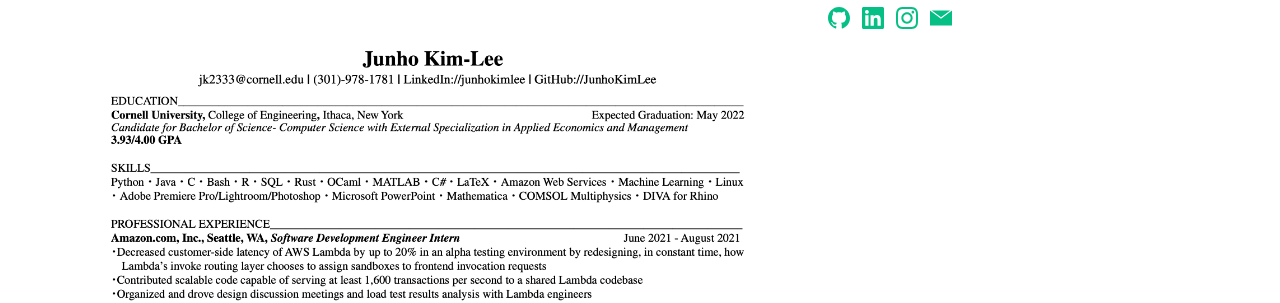
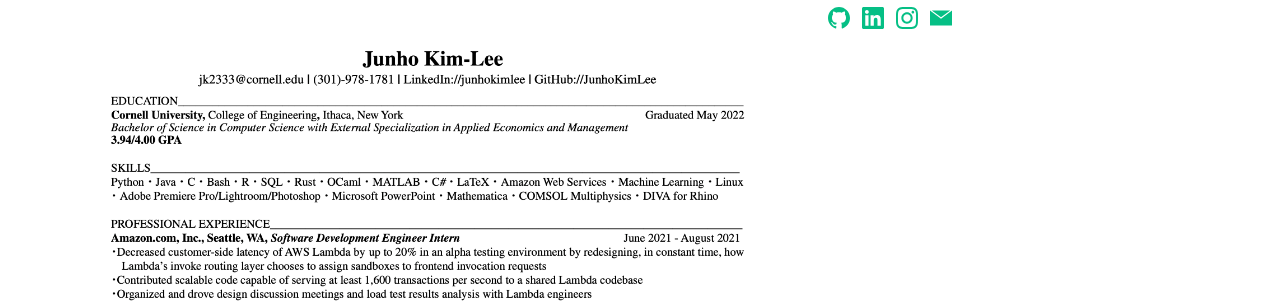
Before and after one commit to JunhoKimLee/JunhoKimLee.github.io, a Jekyll site: the page built from resume.md, in a window 1280 px wide. Shown: the part 205-508 px from the top of the page. Built offline with Jekyll 4.4.1, drawn with Linux system fonts in a browser that asks for light colours; nearby versions of some CDN libraries.

Commit message:
updated resume

```diff
--- a/resume.md
+++ b/resume.md
@@ -3,10 +3,10 @@
 #feature_text: |
 #  Last updated 3/31/2022.
 #feature_image: "https://picsum.photos/2560/600?image=873"
-excerpt: "Last updated 3/31/2022."
+excerpt: "Last updated 5/31/2022."
 aside: true
 ---
 
-{% include button.html text="Download Resume" link="https://drive.google.com/file/d/1dIzAVoD7oD-dxK6Wxev2mWZyqF48o716/view?usp=sharing" icon="download" %}
+{% include button.html text="Download Resume" link="https://drive.google.com/file/d/1bzI_mScHajo-ZUaVV19hfMTcVBsoGtUD/view?usp=sharing" icon="download" %}
 
-{% include figure.html image="/assets/Spring2022Resume.png" %}
+{% include figure.html image="/assets/May2022Resume.png" %}
```
Also changed, not shown: assets/May2022Resume.png (added), assets/Spring2022Resume.png (deleted).
